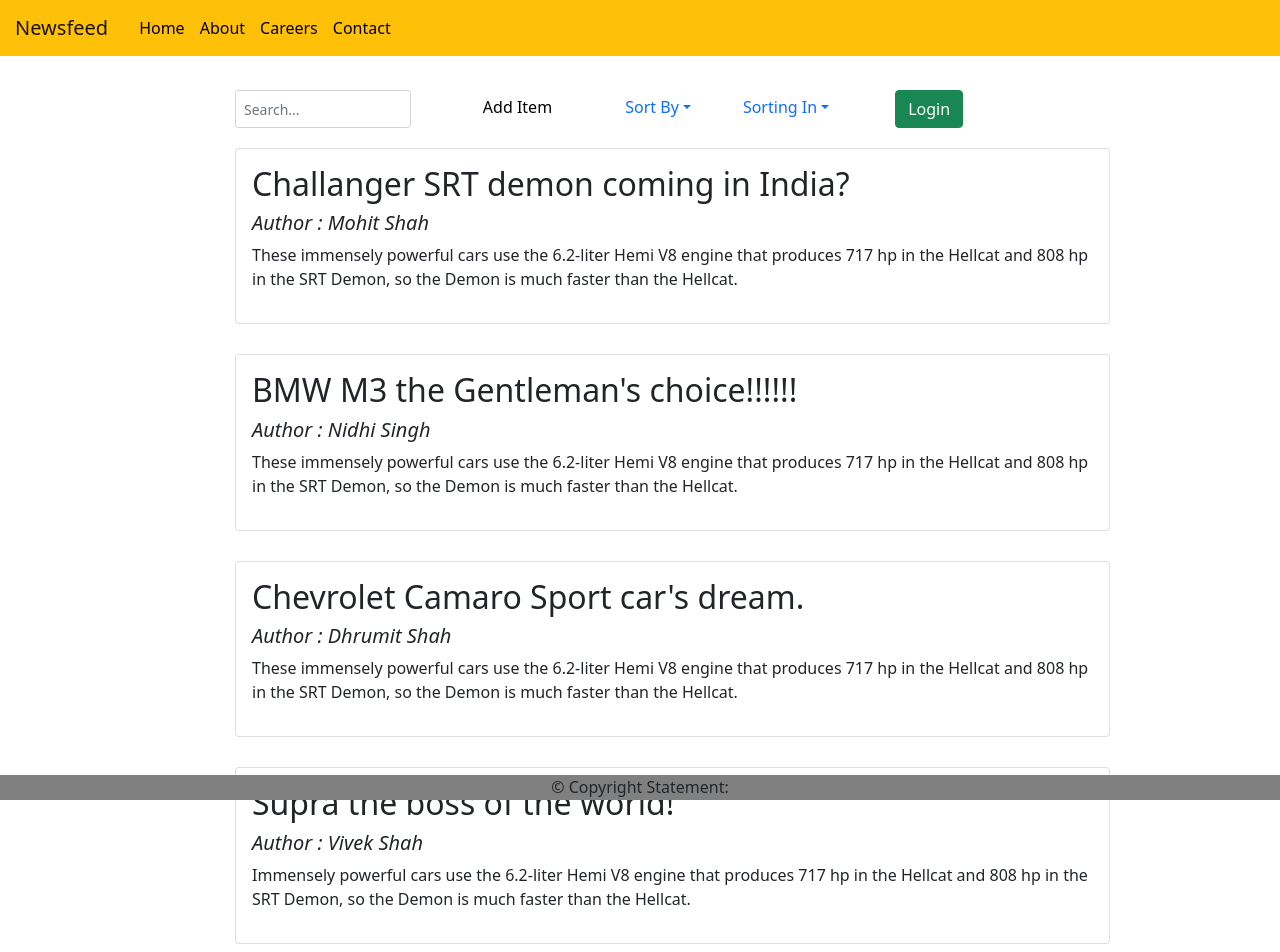
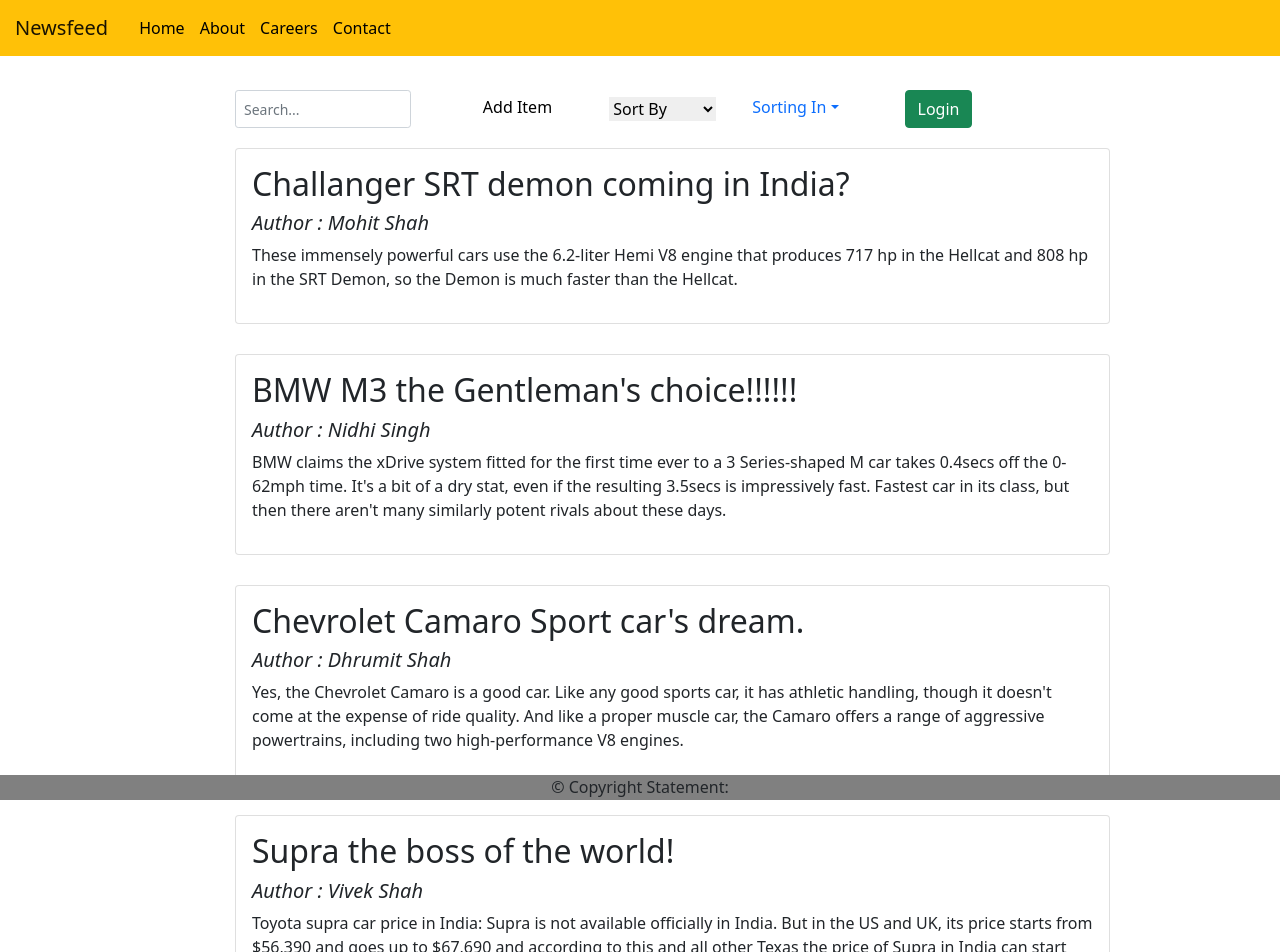
Before and after one commit to mohit7shah/newsfeed, a Vue app in the folder newsfeed/: page / in a window 1280 px wide. Shown: the top 952 px of the page. Built offline with nearby package versions, Linux system fonts and the light colour scheme.

Commit message:
commit task-2

```diff
--- a/newsfeed/src/components/ProductItem.vue
+++ b/newsfeed/src/components/ProductItem.vue
@@ -26,16 +26,10 @@
 
 <script>
 export default {
-  data() {
-    return {
-      hidebutton: null,
-    };
-  },
   props: ["id", "title", "author", "description", "searchTxt"],
   computed: {
     hide() {
       return this.$store.getters.isLogin;
-      // return this.hidebutton;
     },
     filterproduct() {
       if (!this.searchTxt) {
--- a/newsfeed/src/store/index.js
+++ b/newsfeed/src/store/index.js
@@ -19,29 +19,29 @@
         title: "BMW M3 the Gentleman's choice!!!!!!",
         author: "Nidhi Singh",
         description:
-          "These immensely powerful cars use the 6.2-liter Hemi V8 engine that produces 717 hp in the Hellcat and 808 hp in the SRT Demon, so the Demon is much faster than the Hellcat.",
+          "BMW claims the xDrive system fitted for the first time ever to a 3 Series-shaped M car takes 0.4secs off the 0-62mph time. It's a bit of a dry stat, even if the resulting 3.5secs is impressively fast. Fastest car in its class, but then there aren't many similarly potent rivals about these days.",
       },
       {
         id: "n3",
         title: "Chevrolet Camaro Sport car's dream.",
         author: "Dhrumit Shah",
         description:
-          "These immensely powerful cars use the 6.2-liter Hemi V8 engine that produces 717 hp in the Hellcat and 808 hp in the SRT Demon, so the Demon is much faster than the Hellcat.",
+          "Yes, the Chevrolet Camaro is a good car. Like any good sports car, it has athletic handling, though it doesn't come at the expense of ride quality. And like a proper muscle car, the Camaro offers a range of aggressive powertrains, including two high-performance V8 engines.",
       },
       {
         id: "n4",
         title: "Supra the boss of the world!",
         author: "Vivek Shah",
         description:
-          "Immensely powerful cars use the 6.2-liter Hemi V8 engine that produces 717 hp in the Hellcat and 808 hp in the SRT Demon, so the Demon is much faster than the Hellcat.",
+          "Toyota supra car price in India: Supra is not available officially in India. But in the US and UK, its price starts from $56,390 and goes up to $67,690 and according to this and all other Texas the price of Supra in India can start from Rs. 70 lakh to Rs. 1 crore.",
       },
 
       {
         id: "n5",
-        title: "BMW M3 worth the money?",
+        title: "BMW 320d worth the money?",
         author: "Disha Trivedi",
         description:
-          "These immensely powerful cars use the 6.2-liter Hemi V8 engine that produces 717 hp in the Hellcat and 808 hp in the SRT Demon, so the Demon is much faster than the Hellcat.",
+          "Go, 320d Sport is powered by a 1995 cc Diesel engine mated to a 8 Gears, Manual Override & Paddle Shift, Sport Mode speed Automatic (Torque Converter) gearbox which generates 188 bhp of power & 400 Nm of torque.",
       },
     ],
   },
--- a/newsfeed/src/views/Home.vue
+++ b/newsfeed/src/views/Home.vue
@@ -14,17 +14,22 @@
             <router-link to="/additem" class="item">Add Item</router-link>
           </div>
           <div class="drop1">
-            <b-nav-item-dropdown text="Sort By" class="sorting">
-              <b-dropdown-item @click="sortbyTitle">Title</b-dropdown-item>
-              <b-dropdown-item @click="sortbybody">Body</b-dropdown-item>
-              <b-dropdown-item @click="sortbyauthor">Author</b-dropdown-item>
-            </b-nav-item-dropdown>
+            <b-form-select
+              text="Sort By"
+              class="sorting"
+              v-model="sorting_by"
+              :options="option"
+            >
+              <b-form-select-option :value="null"></b-form-select-option>
+              <!-- <b-dropdown-item value="body">Body</b-dropdown-item>
+              <b-dropdown-item value="author">Author</b-dropdown-item> -->
+            </b-form-select>
           </div>
           <div class="drop2">
-            <b-nav-item-dropdown text="Sorting In" class="sorting">
-              <b-dropdown-item>Assending</b-dropdown-item>
-              <b-dropdown-item>Desending</b-dropdown-item>
-            </b-nav-item-dropdown>
+            <b-nav-dropdown text="Sorting In" class="sorting">
+              <b-dropdown-item @click="asc">Assending</b-dropdown-item>
+              <b-dropdown-item @click="desc">Desending</b-dropdown-item>
+            </b-nav-dropdown>
           </div>
           <router-link to="/login" class="btn btn-success" v-if="!hide"
             >Login</router-link
@@ -44,6 +49,25 @@
   data() {
     return {
       query: "",
+      sorting_by: "",
+      option: [
+        {
+          value: "",
+          text: "Sort By",
+        },
+        {
+          value: "title",
+          text: "Title",
+        },
+        {
+          value: "author",
+          text: "Author",
+        },
+        {
+          value: "description",
+          text: "Description",
+        },
+      ],
     };
   },
   components: {
@@ -52,43 +76,78 @@
   computed: {
     hide() {
       return this.$store.getters.isLogin;
-      // return this.hidebutton;
     },
   },
   methods: {
-    sortbyTitle() {
-      this.$store.getters.newsDetails.sort((a, b) => {
-        if (a.title < b.title) {
-          return -1;
-        }
-        // if (a.title > b.title) {
-        //   return 1;
-        // }
-        return 0;
-      });
+    asc() {
+      // console.log(this.sorting_by);
+      if (this.sorting_by === "title") {
+        this.$store.getters.newsDetails.sort((a, b) =>
+          a.title.localeCompare(b.title)
+        );
+      }
+      if (this.sorting_by === "author") {
+        this.$store.getters.newsDetails.sort((a, b) =>
+          a.author.localeCompare(b.author)
+        );
+      }
+      if (this.sorting_by === "description") {
+        this.$store.getters.newsDetails.sort((a, b) =>
+          a.description.localeCompare(b.description)
+        );
+      }
     },
-    sortbybody() {
-      this.$store.getters.newsDetails.sort((a, b) => {
-        if (a.description < b.description) {
-          return -1;
-        }
-        // if (a.description > b.description) {
-        //   return 1;
-        // }
-        return 0;
-      });
+    desc() {
+      // console.log(this.sorting_by);
+      if (this.sorting_by === "title") {
+        this.$store.getters.newsDetails.sort((a, b) =>
+          b.title.localeCompare(a.title)
+        );
+      }
+      if (this.sorting_by === "author") {
+        this.$store.getters.newsDetails.sort((a, b) =>
+          b.author.localeCompare(a.author)
+        );
+      }
+      if (this.sorting_by === "description") {
+        this.$store.getters.newsDetails.sort((a, b) =>
+          b.description.localeCompare(a.description)
+        );
+      }
     },
-    sortbyauthor() {
-      this.$store.getters.newsDetails.sort((a, b) => {
-        if (a.author < b.author) {
-          return -1;
-        }
-        // if (a.author > b.author) {
-        //   return 1;
-        // }
-        return 0;
-      });
-    },
+    // sortbyTitle() {
+    //   this.$store.getters.newsDetails.sort((a, b) => {
+    //     if (a.title > b.title) {
+    //       return -1;
+    //     }
+    //     if (a.title < b.title) {
+    //       return 1;
+    //     }
+    //     return 0;
+    //   });
+    // },
+    // sortbybody() {
+    //   this.$store.getters.newsDetails.sort((a, b) => {
+    //     if (a.description < b.description) {
+    //       return -1;
+    //     }
+    //     // if (a.description > b.description) {
+    //     //   return 1;
+    //     // }
+    //     return 0;
+    //   });
+    // },
+    // sortbyauthor() {
+    //   this.$store.getters.newsDetails.sort((a, b) => {
+    //     if (a.author < b.author) {
+    //       return -1;
+    //     }
+    //     // if (a.author > b.author) {
+    //     //   return 1;
+    //     // }
+    //     return 0;
+    //   });
+    // },
     verifyLogin() {
       // console.log(this.$store.getters.isLogin);
       if (this.$store.getters.isLogin) {
@@ -105,7 +164,9 @@
 
 <style scoped>
 .sorting {
+  margin-top: 50px;
   color: #000;
+  border: none;
 }
 .mr-sm-2 {
   margin-left: 235px;
```
